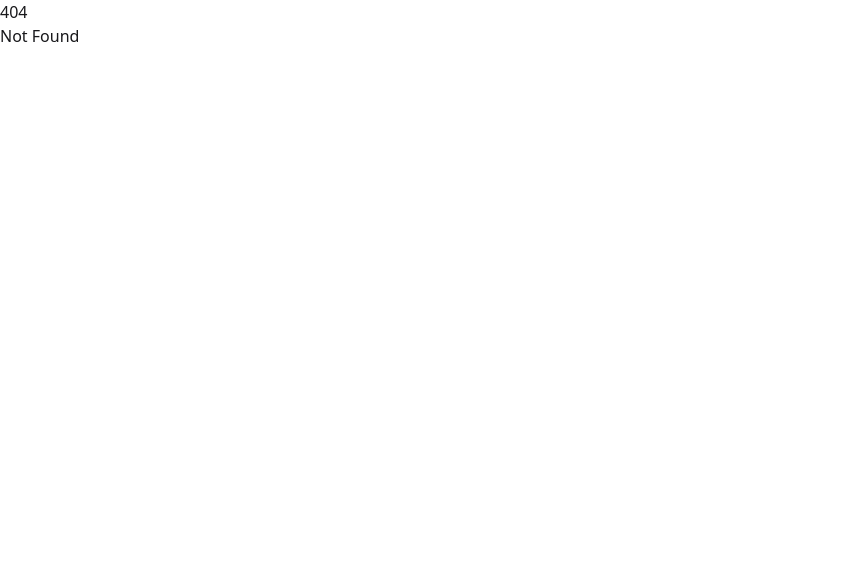
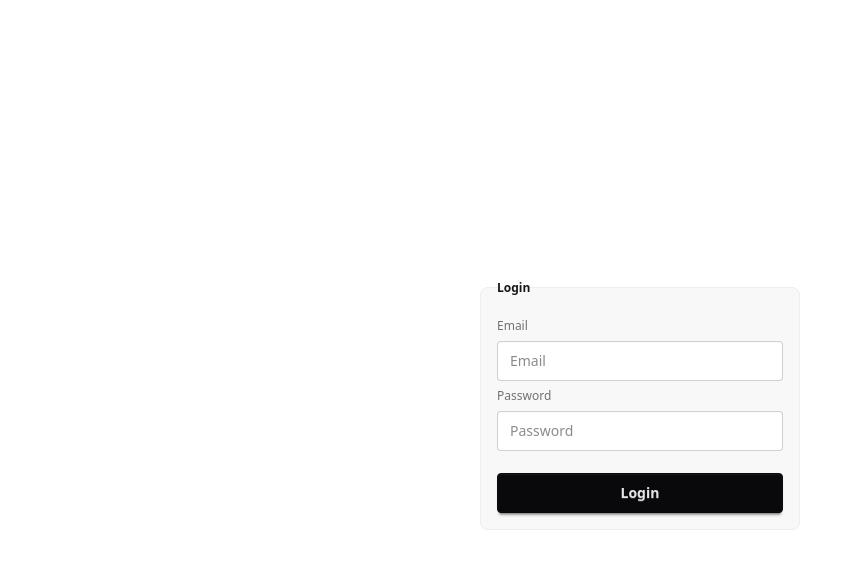
Before and after one commit to csaron0/cybersec-hackathon, a SvelteKit app: page /login in a window 1280 px wide. Before the commit this address had no page. Shown: the top 568 px of the page, without its empty margins (0-863 px from the left). Built offline with nearby package versions, Linux system fonts and the light colour scheme.

Commit message:
structure

```diff
--- a/src/app.html
+++ b/src/app.html
@@ -1,11 +1,11 @@
 <!doctype html>
-<html lang="en">
+<html lang="en" class="w-full h-full">
 	<head>
 		<meta charset="utf-8" />
 		<meta name="viewport" content="width=device-width, initial-scale=1" />
 		%sveltekit.head%
 	</head>
-	<body data-sveltekit-preload-data="hover">
+	<body data-sveltekit-preload-data="hover" class="w-full h-full min-h-full flex flex-col items-center">
 		<div style="display: contents">%sveltekit.body%</div>
 	</body>
 </html>
--- /dev/null
+++ b/src/routes/(login)/login/+page.svelte
@@ -0,0 +1,22 @@
+<script>
+	import { redirect } from '@sveltejs/kit';
+
+	function login() {
+		localStorage.setItem('email', 'true');
+        window.location.href = '/';
+	}
+</script>
+
+<form action="" onsubmit={login} class="mx-auto my-auto">
+	<fieldset class="fieldset w-xs rounded-box border border-base-300 bg-base-200 p-4">
+		<legend class="fieldset-legend">Login</legend>
+
+		<label class="label">Email</label>
+		<input type="email" class="input" placeholder="Email" required />
+
+		<label class="label">Password</label>
+		<input type="password" class="input" placeholder="Password" required />
+
+		<button type="submit" class="btn mt-4 btn-neutral">Login</button>
+	</fieldset>
+</form>
```
Also changed, not shown: src/routes/(app)/+layout.svelte (added).
